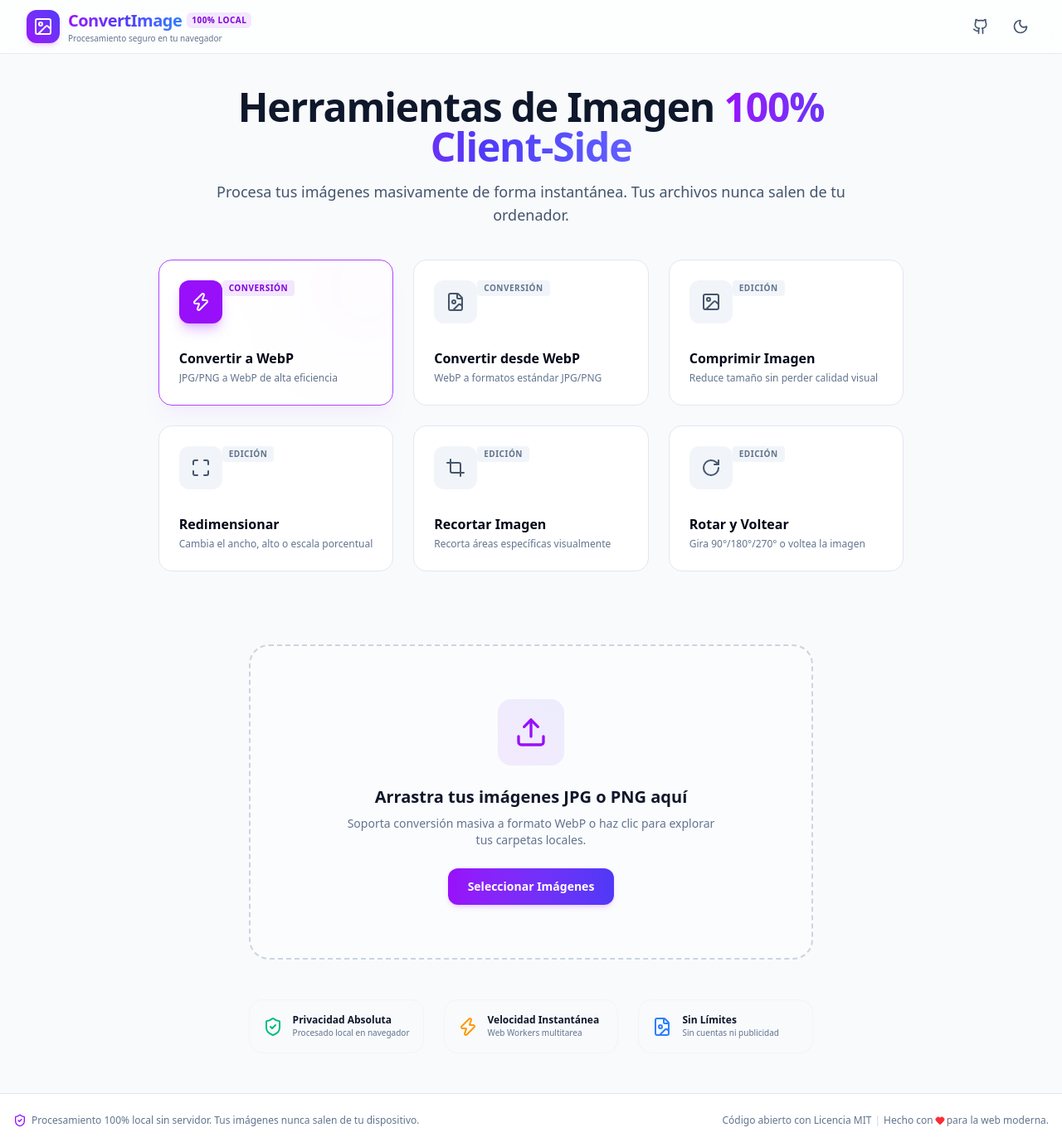
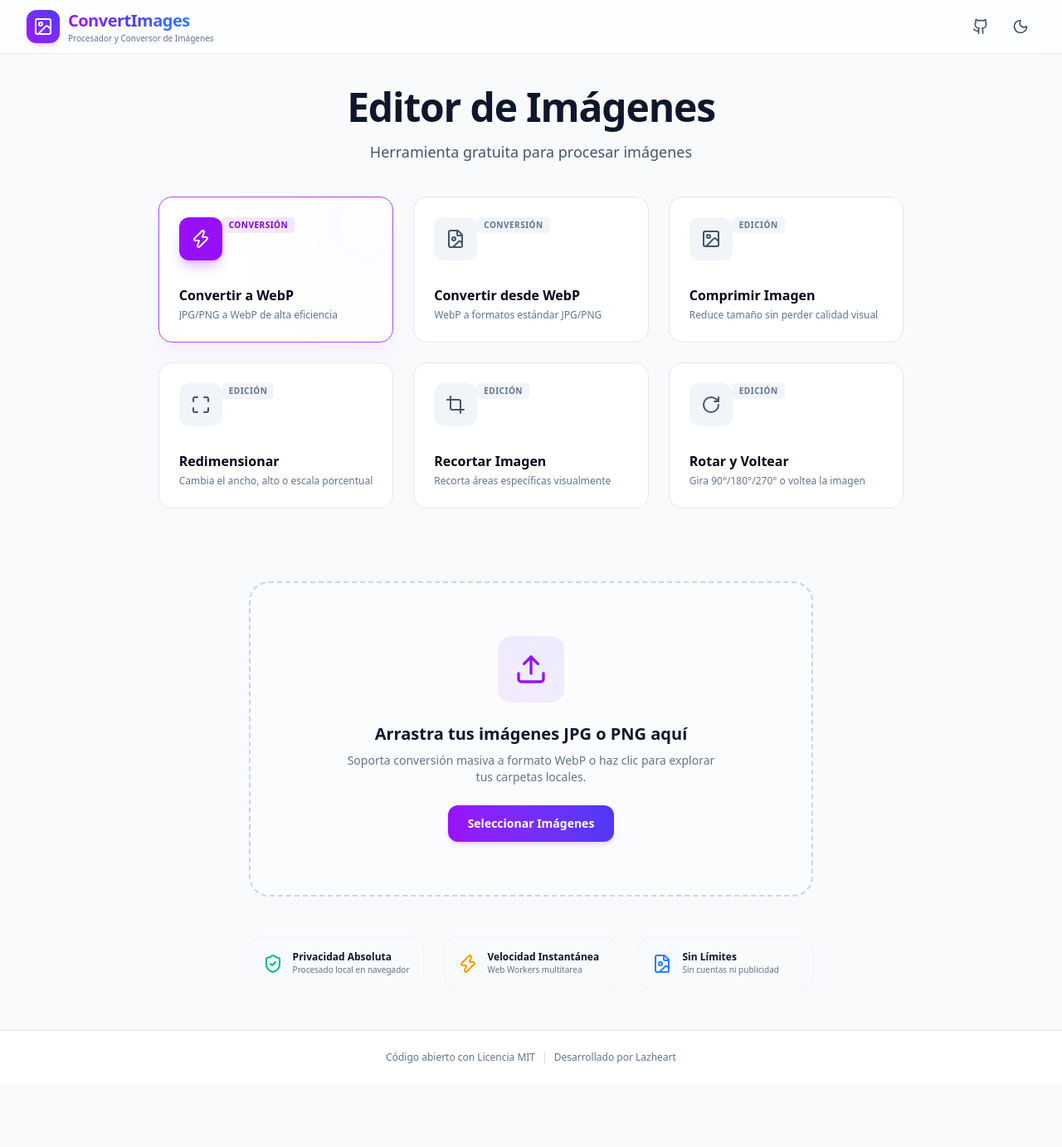
Before and after one commit to Lazheart/convert-images, a React (Vite) app: page / in a window 1280 px wide. Shown: the whole page at 83% size. After the commit the page ends 1307 px from the top, so only its background shows below. Built offline with nearby package versions, Linux system fonts and the light colour scheme.

Commit message:
refactor: Improve Messages and remove IA data

```diff
--- a/src/App.tsx
+++ b/src/App.tsx
@@ -4,7 +4,6 @@ import { TabNavigation } from './components/TabNavigation';
 import { ImageDropzone } from './components/ImageDropzone';
 import { QueueManager } from './components/QueueManager';
 import { useImageStore } from './stores/imageStore';
-import { ShieldCheck, Heart } from 'lucide-react';
 
 export const App: React.FC = () => {
   const { items } = useImageStore();
@@ -33,20 +32,11 @@ export const App: React.FC = () => {
 
       {/* Footer */}
       <footer className="bg-white dark:bg-slate-900 border-t border-slate-200 dark:border-slate-800 py-6 text-center text-xs text-slate-500 dark:text-slate-400 mt-auto transition-colors duration-200">
-        <div className="max-w-7xl mx-auto px-4 flex flex-col sm:flex-row items-center justify-between gap-4">
-          <div className="flex items-center gap-1.5 justify-center sm:justify-start">
-            <ShieldCheck className="w-4 h-4 text-purple-600 dark:text-purple-400" />
-            <span>Procesamiento 100% local sin servidor. Tus imágenes nunca salen de tu dispositivo.</span>
+        <div className="flex items-center justify-center gap-2">
+          <span>Código abierto con Licencia MIT</span>
+          <span className="text-slate-300 dark:text-slate-700">|</span>
+          <span>Desarrollado por Lazheart</span>
           </div>
-
-          <div className="flex items-center gap-1 justify-center sm:justify-end">
-            <span>Código abierto con Licencia MIT</span>
-            <span className="text-slate-300 dark:text-slate-700">|</span>
-            <span className="flex items-center gap-0.5">
-              Hecho con <Heart className="w-3 h-3 text-red-500 fill-red-500" /> para la web moderna.
-            </span>
-          </div>
-        </div>
       </footer>
     </div>
   );
--- a/src/components/Header.tsx
+++ b/src/components/Header.tsx
@@ -17,14 +17,11 @@ export const Header: React.FC = () => {
           <div>
             <div className="flex items-center gap-1.5">
               <span className="font-extrabold text-xl tracking-tight bg-gradient-to-r from-purple-600 via-indigo-600 to-blue-500 bg-clip-text text-transparent">
-                ConvertImage
-              </span>
-              <span className="px-1.5 py-0.5 text-[10px] font-semibold tracking-wider text-purple-700 bg-purple-100 dark:text-purple-300 dark:bg-purple-900/50 rounded-md">
-                100% LOCAL
+                ConvertImages
               </span>
             </div>
             <p className="text-[10px] text-slate-500 dark:text-slate-400 font-medium">
-              Procesamiento seguro en tu navegador
+             Procesador y Conversor de Imágenes
             </p>
           </div>
         </div>
@@ -33,7 +30,7 @@ export const Header: React.FC = () => {
         <div className="flex items-center gap-3">
           {/* GitHub Project */}
           <a
-            href="https://github.com"
+            href="https://github.com/lazheart/convert-images"
             target="_blank"
             rel="noopener noreferrer"
             className="p-2 text-slate-600 hover:text-slate-900 dark:text-slate-400 dark:hover:text-slate-100 rounded-lg hover:bg-slate-100 dark:hover:bg-slate-800/80 transition-all"
--- a/src/components/QueueManager.tsx
+++ b/src/components/QueueManager.tsx
@@ -35,7 +35,7 @@ export const QueueManager: React.FC = () => {
         <div className="mt-4 p-3 bg-blue-50/50 dark:bg-blue-950/10 border border-blue-100 dark:border-blue-900/20 rounded-2xl flex gap-2.5 items-start">
           <AlertCircle className="w-4 h-4 text-blue-500 shrink-0 mt-0.5" />
           <p className="text-[10px] text-slate-500 dark:text-slate-400 leading-normal">
-            <strong>Procesamiento en segundo plano:</strong> La conversión utiliza <em>Web Workers</em> y <em>OffscreenCanvas</em> para no ralentizar tu navegador. Todo ocurre en tu ordenador, manteniendo tus imágenes 100% privadas.
+            <strong>Procesamiento en segundo plano:</strong> La conversión utiliza <em>Web Workers</em> y <em>OffscreenCanvas</em> para no ralentizar tu navegador.
           </p>
         </div>
       </div>
--- a/src/components/TabNavigation.tsx
+++ b/src/components/TabNavigation.tsx
@@ -101,13 +101,10 @@ export const TabNavigation: React.FC = () => {
     <div className="max-w-7xl mx-auto px-4 sm:px-6 lg:px-8 py-10">
       <div className="text-center max-w-3xl mx-auto mb-10">
         <h1 className="text-4xl font-extrabold sm:text-5xl tracking-tight text-slate-900 dark:text-white leading-none">
-          Herramientas de Imagen{' '}
-          <span className="bg-gradient-to-r from-purple-600 via-indigo-600 to-indigo-500 bg-clip-text text-transparent">
-            100% Client-Side
-          </span>
+          Editor de Imágenes
         </h1>
         <p className="mt-4 text-lg text-slate-600 dark:text-slate-300">
-          Procesa tus imágenes masivamente de forma instantánea. Tus archivos nunca salen de tu ordenador.
+          Herramienta gratuita para procesar imágenes
         </p>
       </div>
 
```
